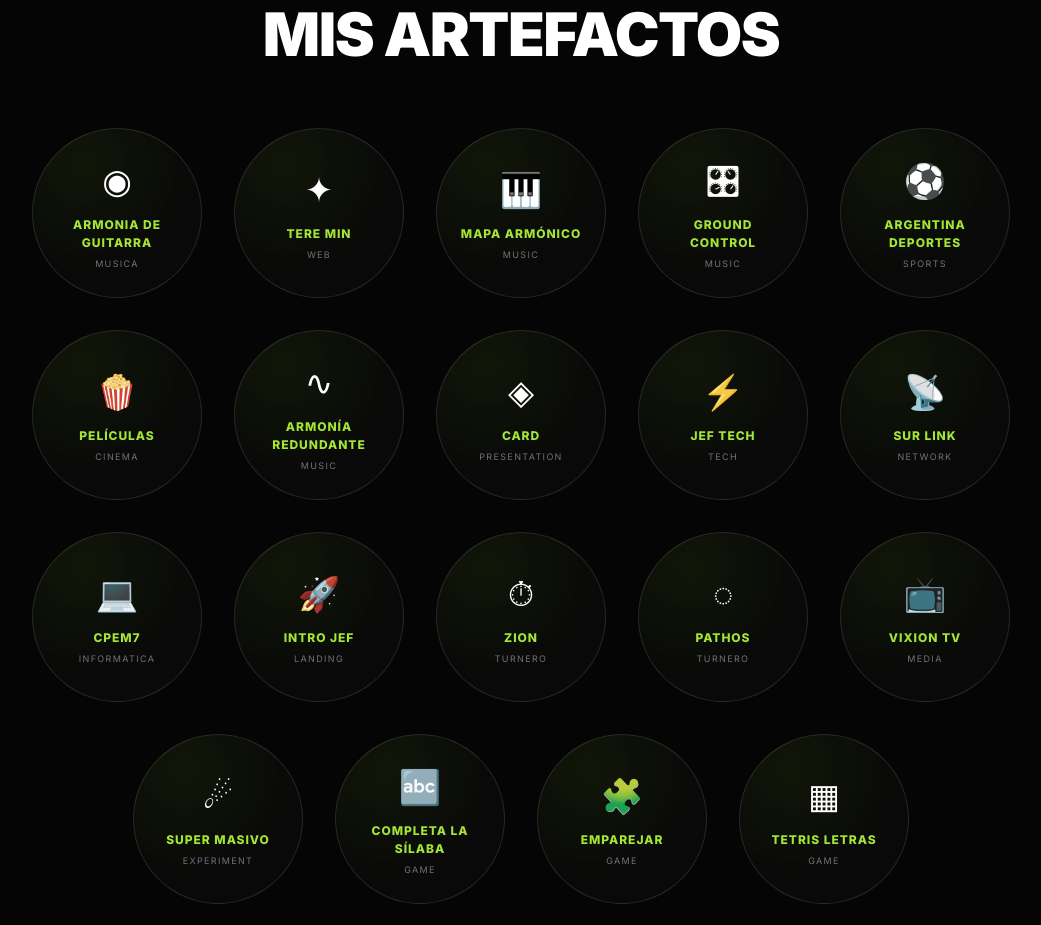
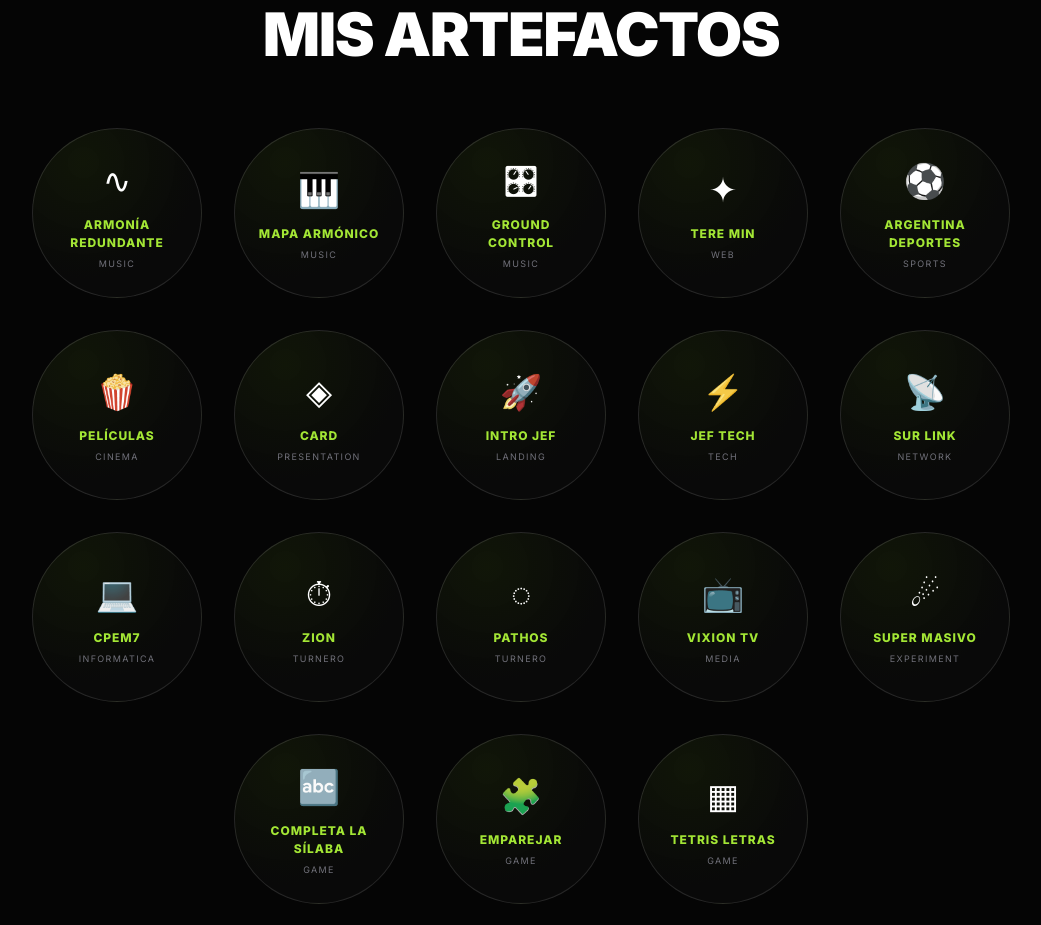
Before and after one commit to jefrete/plasticbrain, a plain HTML site: page index.html in a window 1280 px wide. Shown: the part 940-1865 px from the top of the page, without its empty margins (119-1160 px from the left). Drawn offline with nearby package versions, Linux system fonts and the light colour scheme.

Commit message:
Update project links and names in index.html

```diff
--- a/index.html
+++ b/index.html
@@ -612,52 +612,28 @@
         >
 
 
-            <!--                     Armonia de Guitarra
- -->
+          <!-- ARMONIA REDUNDANTE -->
 
             <a
                 class="project"
-                href="https://jefrete.github.io/music-ground-control/"
+                href="https://jefrete.github.io/armonia.redundante/"
                 target="_blank"
             >
 
                 <div class="project-icon">
-                    ◉
+                    ∿
                 </div>
 
                 <div class="project-name">
-                    Armonia de Guitarra
+                    Armonía
+                    Redundante
                 </div>
 
                 <div class="project-type">
-                    Musica
+                    Music
                 </div>
 
             </a>
-
-
-            <!-- TERE -->
-
-            <a
-                class="project"
-                href="https://jefrete.github.io/tere-min/"
-                target="_blank"
-            >
-
-                <div class="project-icon">
-                    ✦
-                </div>
-
-                <div class="project-name">
-                    Tere Min
-                </div>
-
-                <div class="project-type">
-                    Web
-                </div>
-
-            </a>
-
 
 
             <!-- MAPA ARMONICO -->
@@ -706,6 +682,29 @@
 
             </a>
 
+            <!-- TERE -->
+
+            <a
+                class="project"
+                href="https://jefrete.github.io/tere-min/"
+                target="_blank"
+            >
+
+                <div class="project-icon">
+                    ✦
+                </div>
+
+                <div class="project-name">
+                    Tere Min
+                </div>
+
+                <div class="project-type">
+                    Web
+                </div>
+
+            </a>
+
+
  <!-- ARGENTINA DEPORTES -->
 
             <a
@@ -753,28 +752,6 @@
             </a>
 
 
-            <!-- ARMONIA REDUNDANTE -->
-
-            <a
-                class="project"
-                href="https://jefrete.github.io/armonia.redundante/"
-                target="_blank"
-            >
-
-                <div class="project-icon">
-                    ∿
-                </div>
-
-                <div class="project-name">
-                    Armonía
-                    Redundante
-                </div>
-
-                <div class="project-type">
-                    Music
-                </div>
-
-            </a>
 
 
             <!-- CARD PRESENTATION -->
@@ -798,6 +775,33 @@
                 </div>
 
             </a>
+
+
+
+            <!-- INTRO JEF -->
+
+            <a
+                class="project"
+                href="https://intro-jef-tech.vercel.app/"
+                target="_blank"
+            >
+
+                <div class="project-icon">
+                    🚀
+                </div>
+
+                <div class="project-name">
+                    Intro JEF
+                </div>
+
+                <div class="project-type">
+                    Landing
+                </div>
+
+            </a>
+
+
+
 
 
 
@@ -872,33 +876,6 @@
                 </div>
 
             </a>
-
-
-
-            <!-- INTRO JEF -->
-
-            <a
-                class="project"
-                href="https://intro-jef-tech.vercel.app/"
-                target="_blank"
-            >
-
-                <div class="project-icon">
-                    🚀
-                </div>
-
-                <div class="project-name">
-                    Intro JEF
-                </div>
-
-                <div class="project-type">
-                    Landing
-                </div>
-
-            </a>
-
-
-
 
 
             <!-- ZION -->
```
